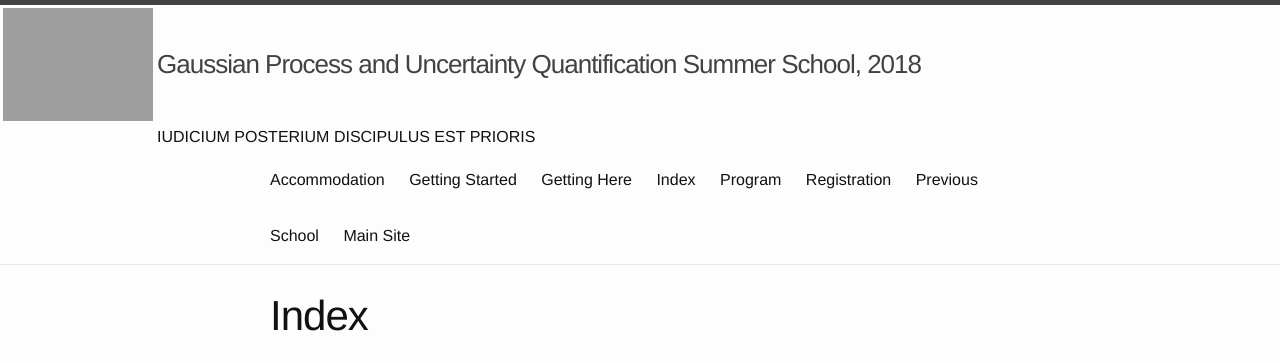
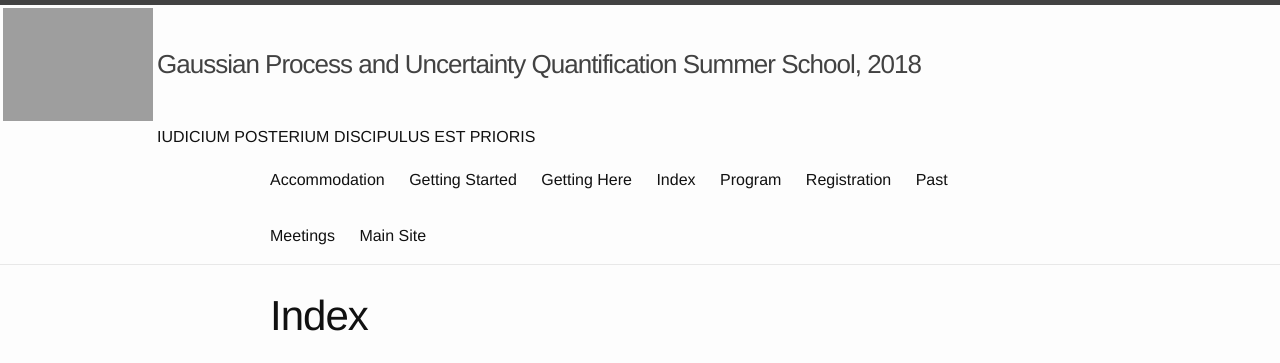
Before and after one commit to gpschool/gpss18, a Jekyll site: the page built from index.html, in a window 1280 px wide. Shown: the top 363 px of the page. Built offline with Jekyll 4.4.1, drawn with Linux system fonts in a browser that asks for light colours.

Commit message:
Changed previous_meeting in _config.yml
Redirects now to "Past Meetings" page on gpss.cc site, to avoid confusion when clicking through headers to gpss'17

```diff
--- a/_config.yml
+++ b/_config.yml
@@ -63,8 +63,8 @@
     url: http://opendsi.cc
 
 previous_meeting:
-  name: Previous School
-  url: "http://gpss.cc/gpss17"
+  name: Past Meetings
+  url: "http://gpss.cc/past_meetings.html"
 
 map:
   show: true
```
